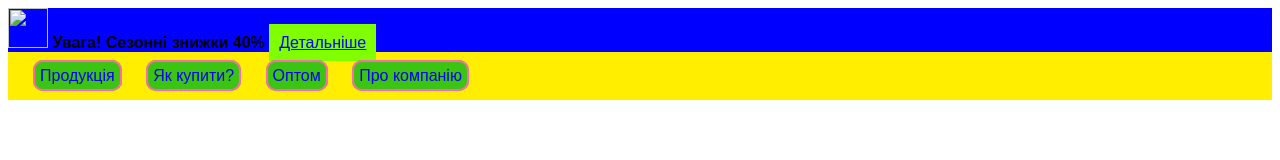
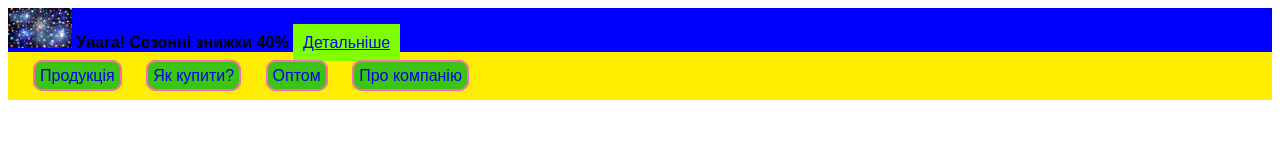
Before and after one commit to Logikakalush/cl, a plain HTML site: page index.html in a window 1280 px wide. Shown: the top 160 px of the page. Drawn offline with Linux system fonts and the light colour scheme; files whose address does not match are found by name.

Commit message:
Update index.html

```diff
--- a/index.html
+++ b/index.html
@@ -5,7 +5,7 @@
     </head>
     <body>
         <header>
-            <img id ="logo" src="/images/fireworks-2731725_1920_0_1607673819" height="40px"/>
+            <img id ="logo" src="/images/fireworks-2731725_1920_0_1607673819.jpg" height="40px"/>
             <b>Увага! Сезонні знижки 40% </b><a href="#discount">Детальніше</a>
         </header>
         <main>
```
